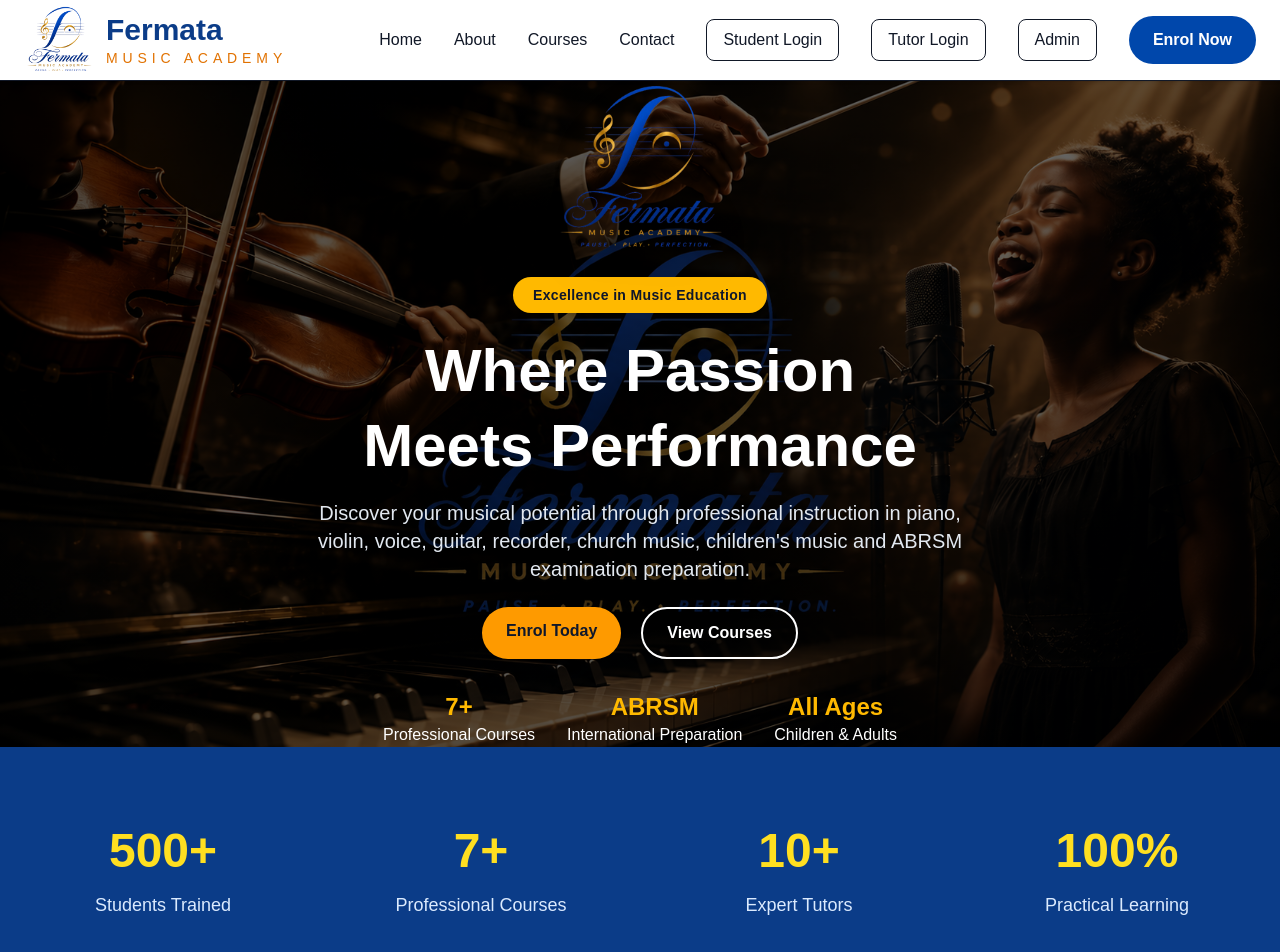
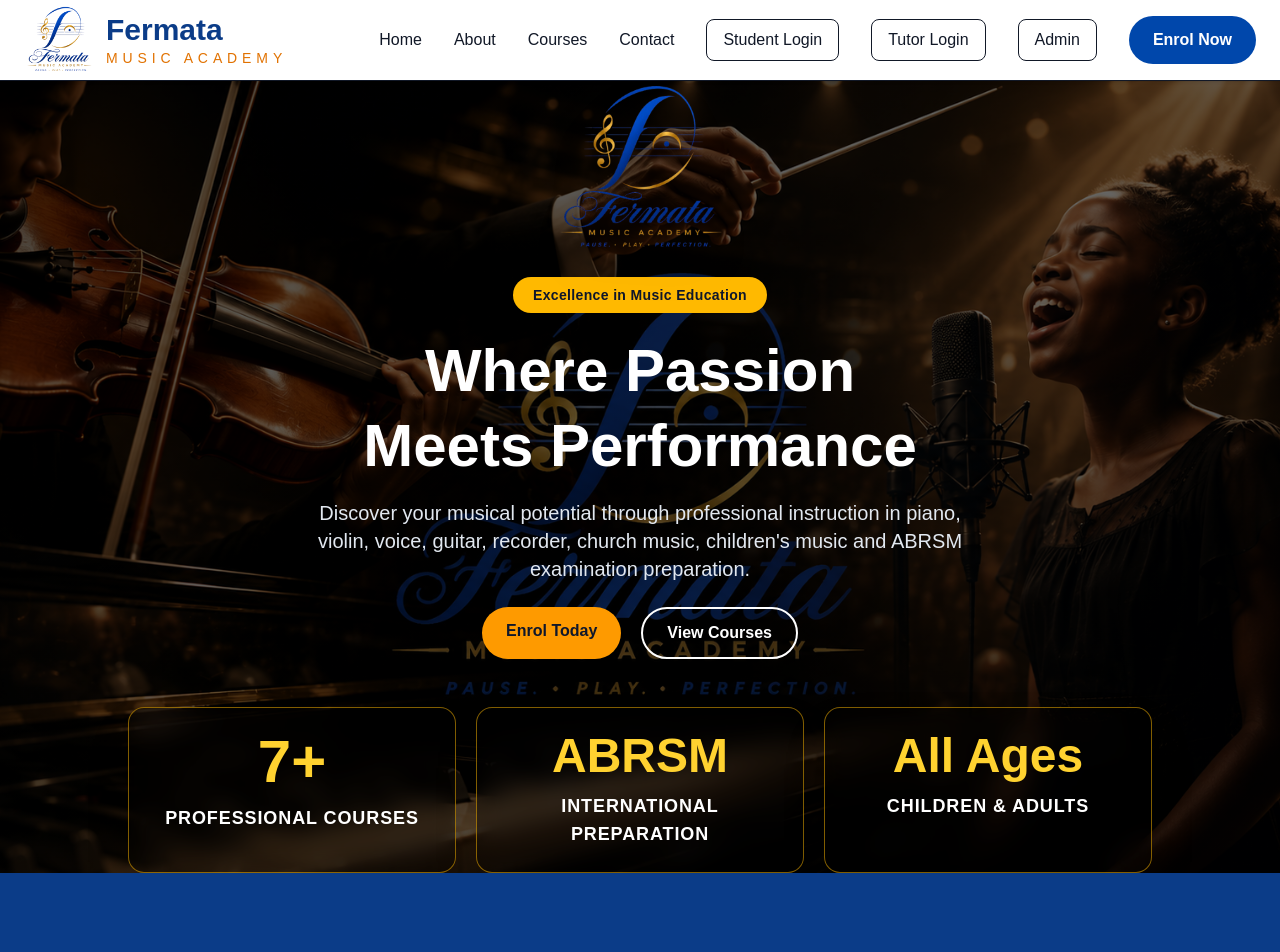
Before and after one commit to chombakimani-design/fermata-music-academy, a Next.js app: page / in a window 1280 px wide. Shown: the top 952 px of the page. Built offline with nearby package versions, Linux system fonts and the light colour scheme; no server answers; the database is empty.

Commit message:
Make hero highlights more prominent

```diff
--- a/components/home/Contact.tsx
+++ b/components/home/Contact.tsx
@@ -18,15 +18,15 @@ export default function Contact() {
 
                 </div>
 
-                <div className="mt-8 flex flex-wrap items-center justify-center gap-8 rounded-2xl border border-amber-200 bg-white px-8 py-5 shadow">
+                <div className="mt-8 flex flex-wrap items-center justify-center gap-6 rounded-2xl border border-amber-300 bg-white px-8 py-6 shadow-lg">
 
                     <a
                         href="https://wa.me/254722866836"
                         target="_blank"
                         rel="noopener noreferrer"
-                        className="flex items-center gap-2 font-semibold text-slate-700 transition hover:text-green-600"
+                        className="flex items-center gap-3 rounded-full border border-green-200 bg-green-50 px-5 py-3 text-lg font-bold text-slate-800 transition hover:scale-105 hover:bg-green-100"
                     >
-                        <img src="/icons/whatsapp.svg" alt="WhatsApp" className="h-5 w-5" />
+                        <img src="/icons/whatsapp.svg" alt="WhatsApp" className="h-8 w-8" />
                         <span>+254 722 866 836</span>
                     </a>
 
@@ -34,21 +34,21 @@ export default function Contact() {
                         href="https://x.com/fermataAcademy"
                         target="_blank"
                         rel="noopener noreferrer"
-                        className="flex items-center gap-2 font-semibold text-slate-700 transition hover:text-black"
+                        className="flex items-center gap-3 rounded-full border border-slate-300 bg-slate-100 px-5 py-3 text-lg font-bold text-slate-800 transition hover:scale-105 hover:bg-slate-200"
                     >
                         <img
                             src="/icons/x.svg"
                             alt="X"
-                            className="h-5 w-5"
+                            className="h-8 w-8"
                         />
                         <span>@fermataAcademy</span>
                     </a>
 
                     <a
                         href="mailto:fermatamusicacademy@gmail.com"
-                        className="flex items-center gap-2 font-semibold text-slate-700 transition hover:text-amber-600"
+                        className="flex items-center gap-3 rounded-full border border-amber-200 bg-amber-50 px-5 py-3 text-lg font-bold text-slate-800 transition hover:scale-105 hover:bg-amber-100"
                     >
-                        <Mail className="h-5 w-5 text-amber-600" />
+                        <Mail className="h-8 w-8 text-amber-600" />
                         <span>fermatamusicacademy@gmail.com</span>
                     </a>
 
--- a/components/home/Hero.tsx
+++ b/components/home/Hero.tsx
@@ -55,21 +55,18 @@ export default function Hero() {
 
                 </div>
 
-                <div className="mt-8 flex flex-wrap justify-center gap-8">
+                <div className="mt-12 grid w-full max-w-5xl grid-cols-1 gap-5 md:grid-cols-3">
 
-                    <div>
-                        <h3 className="text-2xl font-bold text-amber-400">7+</h3>
-                        <p>Professional Courses</p>
+                    <div className="rounded-2xl border border-amber-400/50 bg-black/35 px-8 py-6 shadow-2xl backdrop-blur-md"><h3 className="text-6xl font-extrabold text-amber-300 drop-shadow-lg">7+</h3>
+                        <p className="mt-3 text-lg font-semibold uppercase tracking-wider text-white">Professional Courses</p>
                     </div>
 
-                    <div>
-                        <h3 className="text-2xl font-bold text-amber-400">ABRSM</h3>
-                        <p>International Preparation</p>
+                    <div className="rounded-2xl border border-amber-400/50 bg-black/35 px-8 py-6 shadow-2xl backdrop-blur-md"><h3 className="text-5xl font-extrabold text-amber-300 drop-shadow-lg">ABRSM</h3>
+                        <p className="mt-3 text-lg font-semibold uppercase tracking-wider text-white">International Preparation</p>
                     </div>
 
-                    <div>
-                        <h3 className="text-2xl font-bold text-amber-400">All Ages</h3>
-                        <p>Children & Adults</p>
+                    <div className="rounded-2xl border border-amber-400/50 bg-black/35 px-8 py-6 shadow-2xl backdrop-blur-md"><h3 className="text-5xl font-extrabold text-amber-300 drop-shadow-lg">All Ages</h3>
+                        <p className="mt-3 text-lg font-semibold uppercase tracking-wider text-white">Children & Adults</p>
                     </div>
 
                 </div>
```
